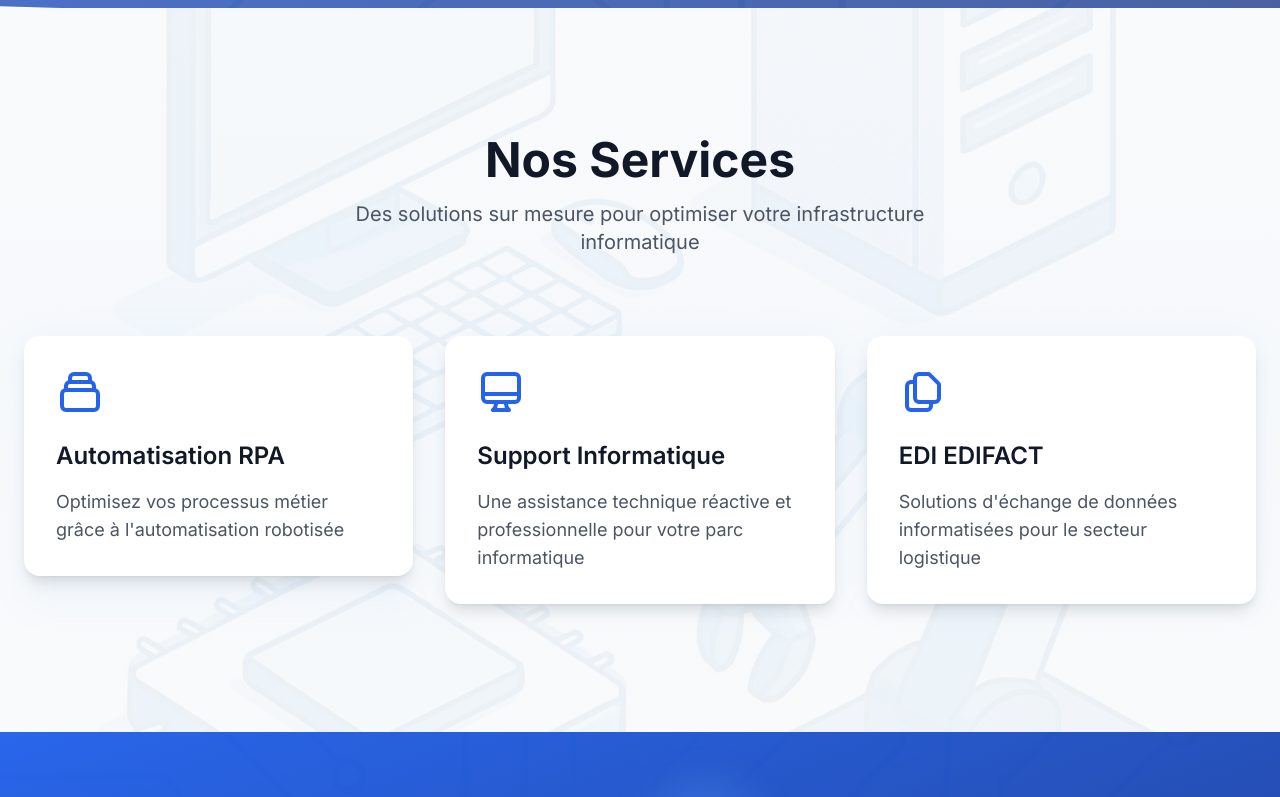
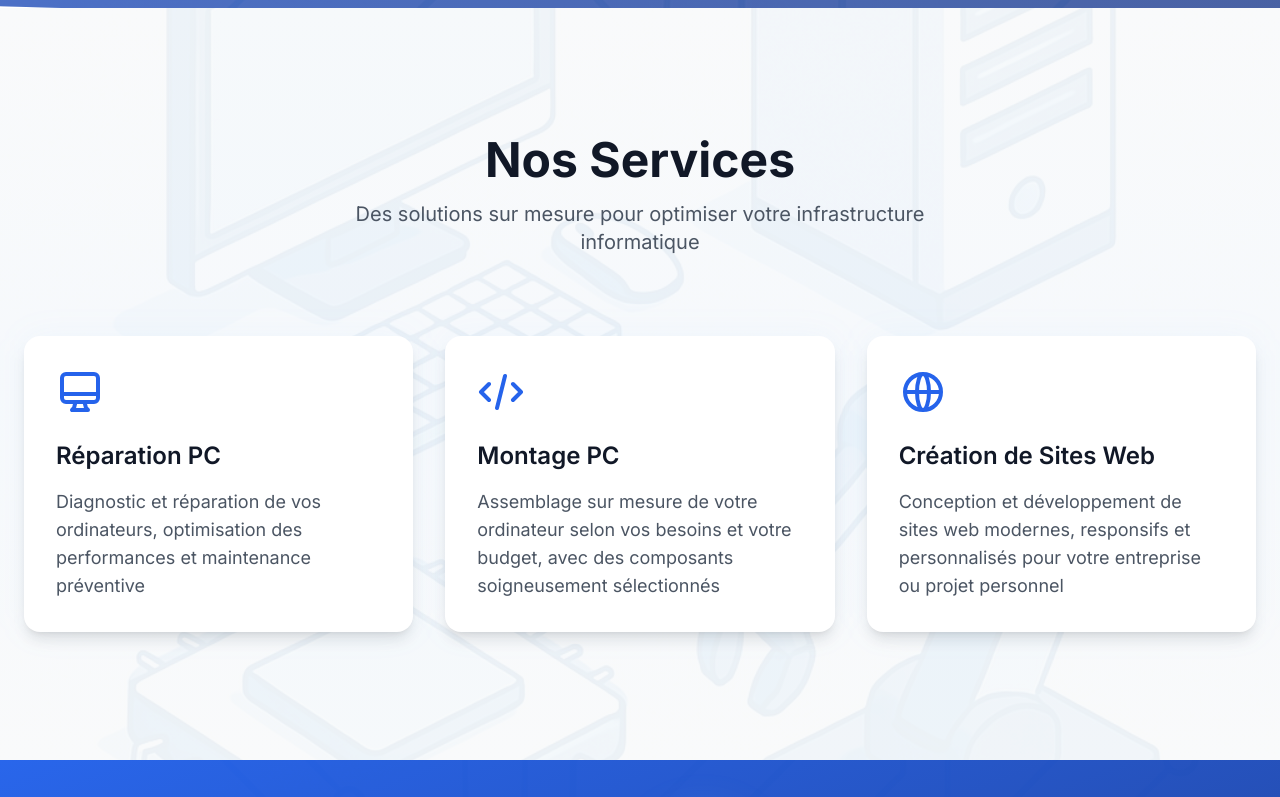
Before and after one commit to LockingFR/Portfolio, a Next.js app: page / in a window 1280 px wide. Shown: the part 792-1589 px from the top of the page. Built offline with nearby package versions, Linux system fonts and the light colour scheme.

Commit message:
NavBarre changes

```diff
--- a/src/app/about/page.tsx
+++ b/src/app/about/page.tsx
@@ -6,7 +6,7 @@ import { useInView } from 'react-intersection-observer';
 
 export default function About() {
   return (
-    <div className="min-h-screen bg-gray-50 relative overflow-hidden">
+    <div className="min-h-screen bg-gray-50 relative overflow-hidden pt-32">
       {/* Motif de circuit en arrière-plan */}
       <div className="absolute inset-0 opacity-[0.03] pointer-events-none">
         <Image
--- a/src/app/edinamic/page.tsx
+++ b/src/app/edinamic/page.tsx
@@ -2,6 +2,7 @@ import Image from 'next/image';
 
 export default function EDinamic() {
   return (
+    <div className="min-h-screen pt-32">
       <div className="container mx-auto px-6 py-12">
         {/* En-tête avec logo */}
         <div className="flex flex-col items-center mb-12">
@@ -214,5 +215,6 @@ export default function EDinamic() {
           </a>
         </div>
       </div>
+    </div>
   );
 }
--- a/src/app/page.tsx
+++ b/src/app/page.tsx
@@ -68,7 +68,7 @@ export default function Home() {
               E-DInamic
             </h1>
             <p className="text-lg md:text-xl lg:text-2xl text-blue-100 mb-8 md:mb-12 max-w-2xl mx-auto font-light">
-              Solutions d'automatisation et support informatique pour propulser votre entreprise vers l'avenir
+              Services informatiques personnalisés : réparation PC, montage sur mesure et création de sites web
             </p>
           </motion.div>
 
@@ -155,17 +155,8 @@ export default function Home() {
           <div className="grid grid-cols-1 md:grid-cols-2 lg:grid-cols-3 gap-6 md:gap-8">
             {[
               {
-                title: "Automatisation RPA",
-                description: "Optimisez vos processus métier grâce à l'automatisation robotisée",
-                icon: (
-                  <svg className="w-10 h-10 md:w-12 md:h-12 text-blue-600" fill="none" stroke="currentColor" viewBox="0 0 24 24">
-                    <path strokeLinecap="round" strokeLinejoin="round" strokeWidth={2} d="M19 11H5m14 0a2 2 0 012 2v6a2 2 0 01-2 2H5a2 2 0 01-2-2v-6a2 2 0 012-2m14 0V9a2 2 0 00-2-2M5 11V9a2 2 0 012-2m0 0V5a2 2 0 012-2h6a2 2 0 012 2v2M7 7h10" />
-                  </svg>
-                )
-              },
-              {
-                title: "Support Informatique",
-                description: "Une assistance technique réactive et professionnelle pour votre parc informatique",
+                title: "Réparation PC",
+                description: "Diagnostic et réparation de vos ordinateurs, optimisation des performances et maintenance préventive",
                 icon: (
                   <svg className="w-12 h-12 text-blue-600" fill="none" stroke="currentColor" viewBox="0 0 24 24">
                     <path strokeLinecap="round" strokeLinejoin="round" strokeWidth={2} d="M9.75 17L9 20l-1 1h8l-1-1-.75-3M3 13h18M5 17h14a2 2 0 002-2V5a2 2 0 00-2-2H5a2 2 0 00-2 2v10a2 2 0 002 2z" />
@@ -173,11 +164,20 @@ export default function Home() {
                 )
               },
               {
-                title: "EDI EDIFACT",
-                description: "Solutions d'échange de données informatisées pour le secteur logistique",
+                title: "Montage PC",
+                description: "Assemblage sur mesure de votre ordinateur selon vos besoins et votre budget, avec des composants soigneusement sélectionnés",
                 icon: (
                   <svg className="w-12 h-12 text-blue-600" fill="none" stroke="currentColor" viewBox="0 0 24 24">
-                    <path strokeLinecap="round" strokeLinejoin="round" strokeWidth={2} d="M8 7v8a2 2 0 002 2h6M8 7V5a2 2 0 012-2h4.586a1 1 0 01.707.293l4.414 4.414a1 1 0 01.293.707V15a2 2 0 01-2 2h-2M8 7H6a2 2 0 00-2 2v10a2 2 0 002 2h8a2 2 0 002-2v-2" />
+                    <path strokeLinecap="round" strokeLinejoin="round" strokeWidth={2} d="M10 20l4-16m4 4l4 4-4 4M6 16l-4-4 4-4" />
+                  </svg>
+                )
+              },
+              {
+                title: "Création de Sites Web",
+                description: "Conception et développement de sites web modernes, responsifs et personnalisés pour votre entreprise ou projet personnel",
+                icon: (
+                  <svg className="w-12 h-12 text-blue-600" fill="none" stroke="currentColor" viewBox="0 0 24 24">
+                    <path strokeLinecap="round" strokeLinejoin="round" strokeWidth={2} d="M21 12a9 9 0 01-9 9m9-9a9 9 0 00-9-9m9 9H3m9 9a9 9 0 01-9-9m9 9c1.657 0 3-4.03 3-9s-1.343-9-3-9m0 18c-1.657 0-3-4.03-3-9s1.343-9 3-9m-9 9a9 9 0 019-9" />
                   </svg>
                 )
               }
--- a/src/app/services/page.tsx
+++ b/src/app/services/page.tsx
@@ -22,6 +22,7 @@ export default function Services() {
   ]
 
   return (
+    <div className="min-h-screen pt-32 px-4">
       <div className="max-w-4xl mx-auto">
         <h1 className="text-4xl font-bold mb-8">Services & Tarifs</h1>
 
@@ -51,5 +52,6 @@ export default function Services() {
           </ul>
         </div>
       </div>
+    </div>
   )
 }
```
Lines whose indentation alone changed are shown as unchanged.
